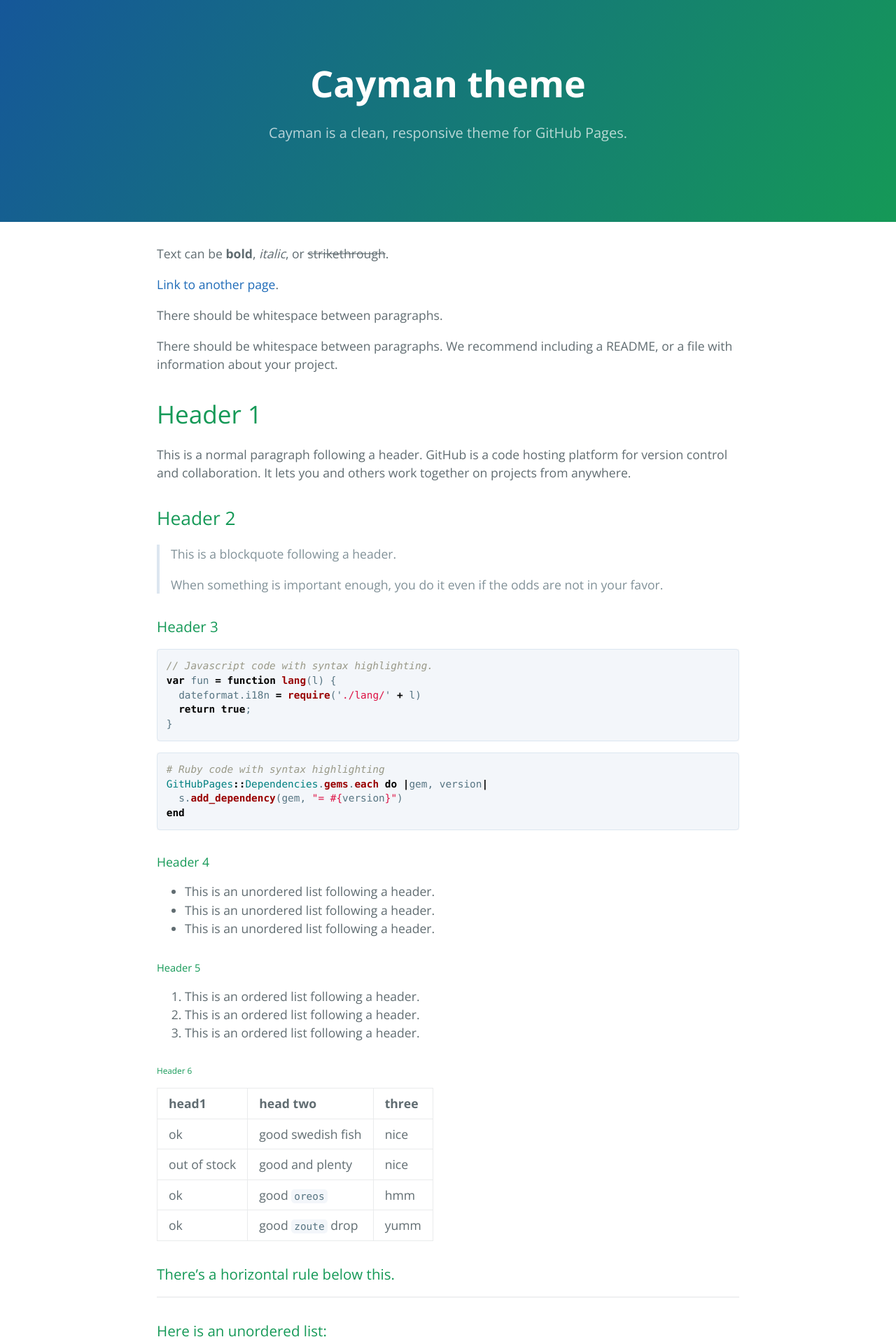
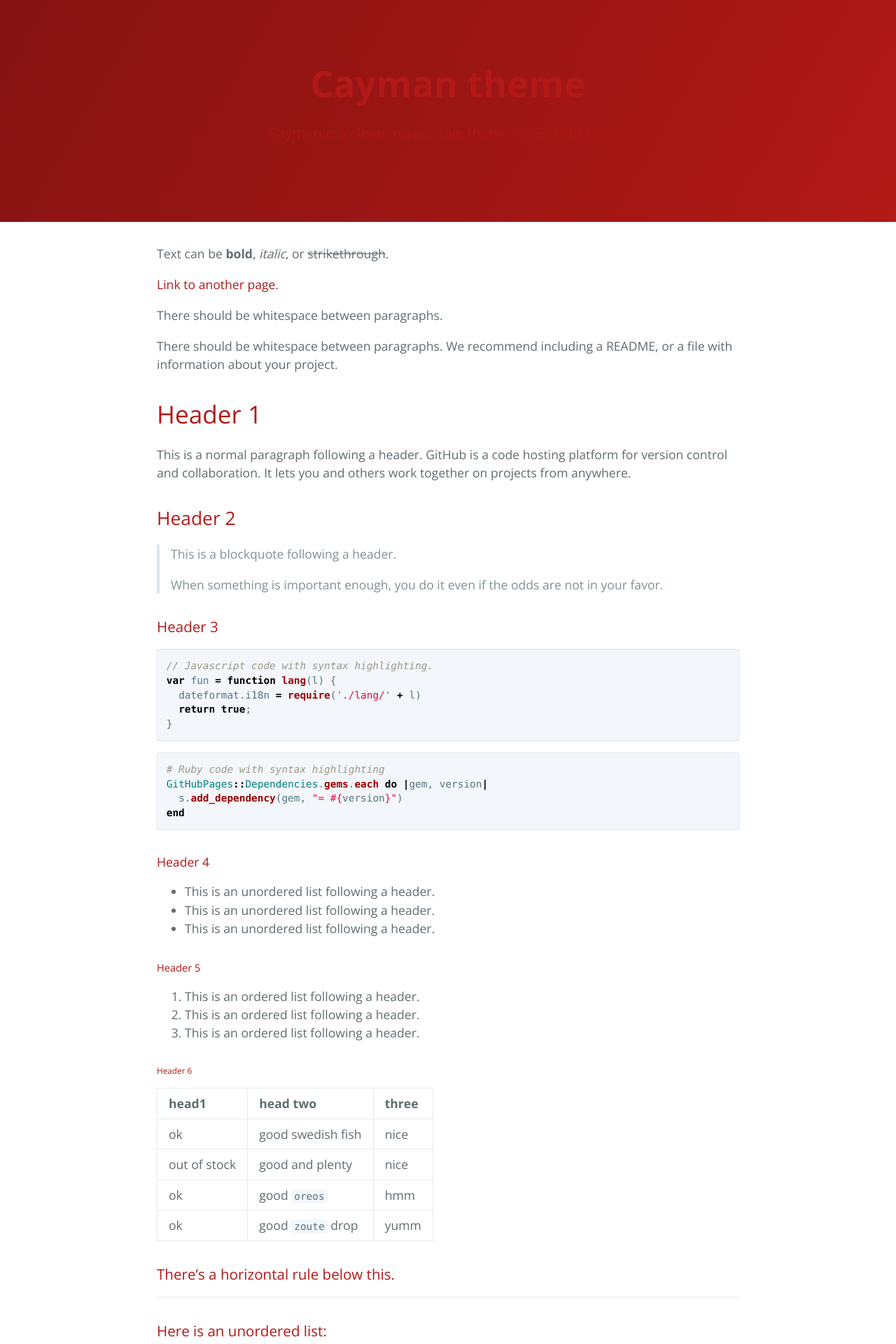
Before and after one commit to FrozenPyromancer/studio-omega, a Jekyll site: the page built from index.md, in a window 1280 px wide. Shown: the top 1920 px of the page at 70% size. Built offline with Jekyll 4.4.1, drawn with Linux system fonts in a browser that asks for light colours; nearby versions of some CDN libraries.

Commit message:
Update variables.scss

```diff
--- a/_sass/variables.scss
+++ b/_sass/variables.scss
@@ -1,21 +1,21 @@
-$color-main-red: #b21917 !default;
-$color-main-orange: #c4870e !default;
-$color-main-blue: #121c66 !default;
-$color-main-green: #0b823b !default;
+$color-main-red: #b21917;
+$color-main-orange: #c4870e;
+$color-main-blue: #121c66;
+$color-main-green: #0b823b;
 
 // Breakpoints
 $large-breakpoint: 64em !default;
 $medium-breakpoint: 42em !default;
 
 // Headers
-$header-heading-color: #fff !default;
-$header-bg-color: #159957 !default;
-$header-bg-color-secondary: #155799 !default;
+$header-heading-color: $color-main-red !default;
+$header-bg-color: $color-main-red !default;
+$header-bg-color-secondary: darken($color-main-red, 10%) !default;
 
 // Text
-$section-headings-color: #159957 !default;
+$section-headings-color: $color-main-red !default;
 $body-text-color: #606c71 !default;
-$body-link-color: #1e6bb8 !default;
+$body-link-color: $color-main-red !default;
 $blockquote-text-color: #819198 !default;
 
 // Code
```
